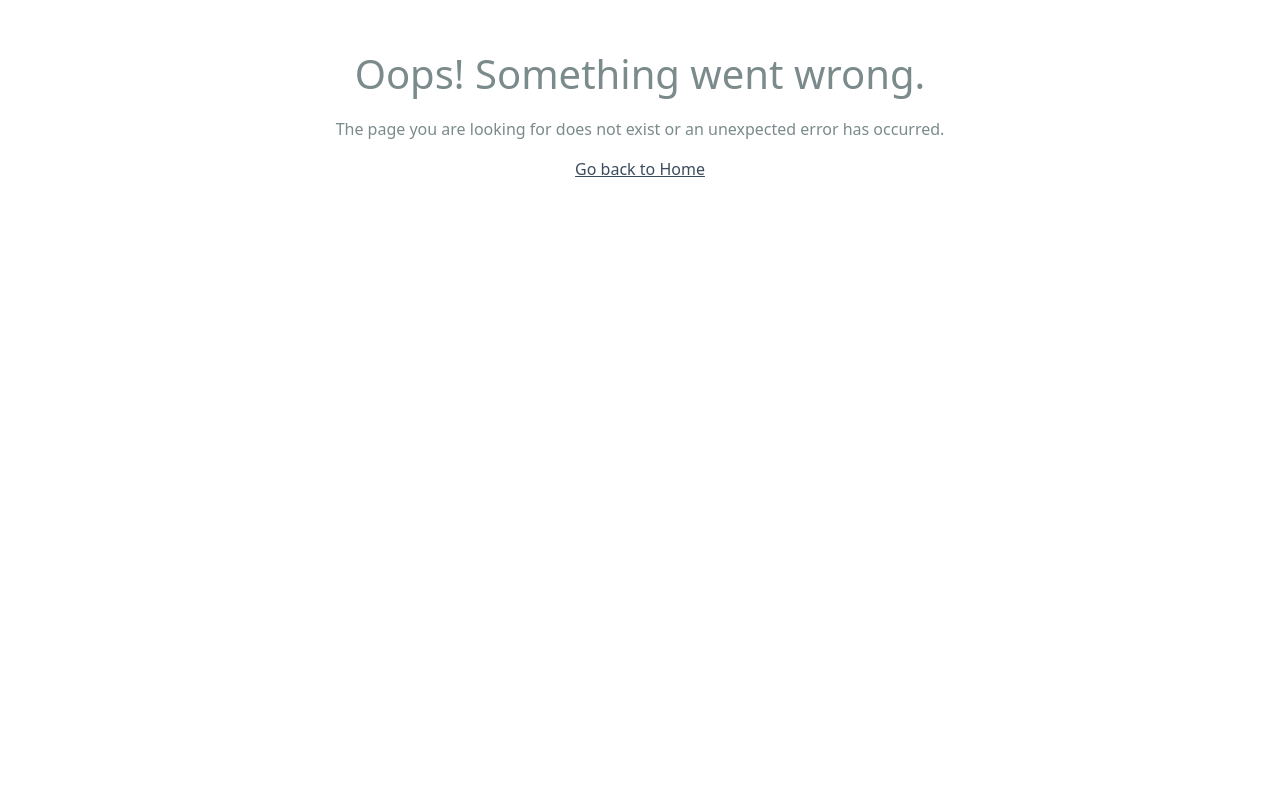
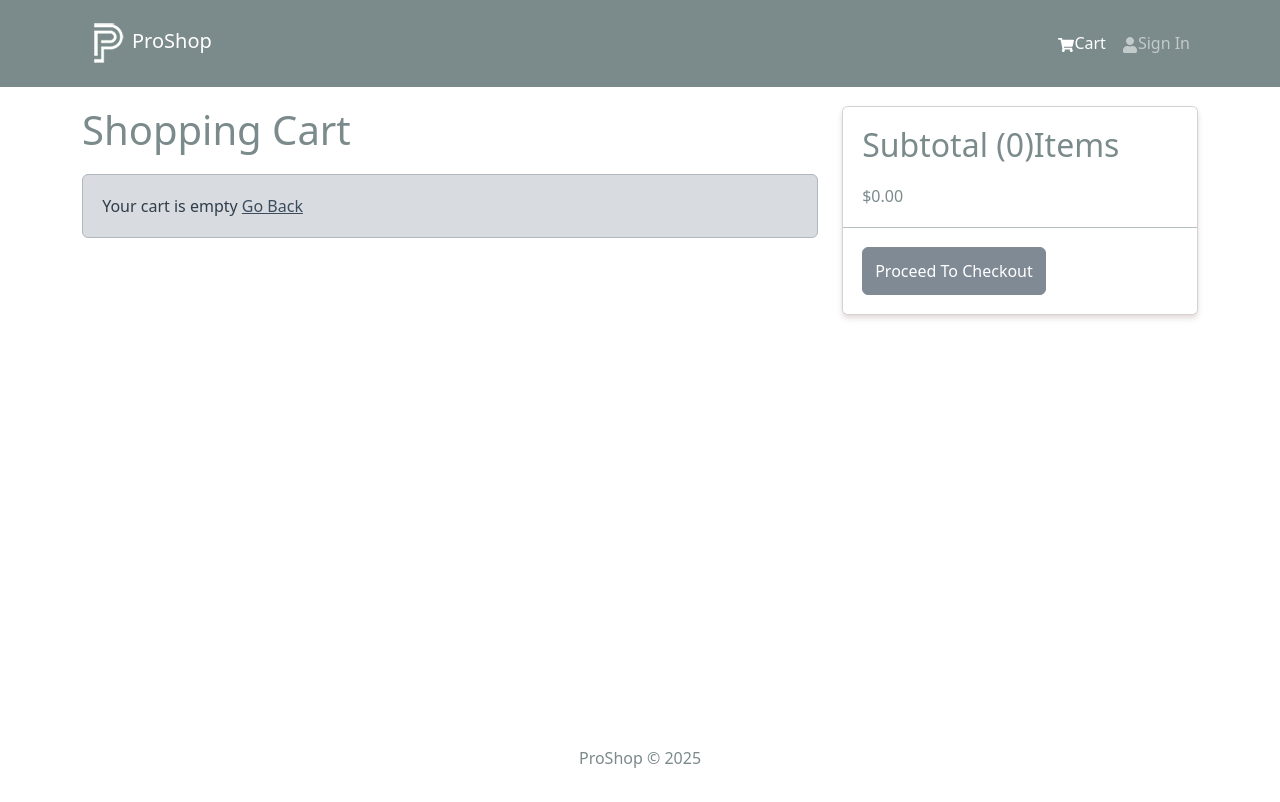
Before and after one commit to Goldy0759/proshop, a React (Create React App) app in the folder frontend/: page /cart in a window 1280 px wide. Shown: the top 802 px of the page. Built offline with nearby package versions, Linux system fonts and the light colour scheme.

Commit message:
feat: Add CartScreen component and integrate cart functionality in Header, update cart slice for item removal

```diff
--- a/frontend/src/components/Header.jsx
+++ b/frontend/src/components/Header.jsx
@@ -1,34 +1,48 @@
-import {Navbar,Nav,Container} from 'react-bootstrap';
-import {FaShoppingCart, FaUser} from 'react-icons/fa';
-import logo from '../assets/logo.png';
-import {LinkContainer} from 'react-router-bootstrap';
+import { Badge, Navbar, Nav, Container } from "react-bootstrap";
+import { FaShoppingCart, FaUser } from "react-icons/fa";
+import { LinkContainer } from "react-router-bootstrap";
+import { useSelector } from "react-redux";
+import logo from "../assets/logo.png";
 
 const Header = () => {
+  const { cartItems } = useSelector((state) => state.cart);
+
   return (
     <header>
-        <Navbar bg='dark' variant='dark' expand='md' collapseOnSelect>
+      <Navbar bg="dark" variant="dark" expand="md" collapseOnSelect>
         <Container>
-                <LinkContainer to='/'>
+          <LinkContainer to="/">
             <Navbar.Brand>
               <img src={logo} alt="ProShop" />
               ProShop
             </Navbar.Brand>
           </LinkContainer>
-                <Navbar.Toggle aria-controls='basic-navbar-nav' />
+          <Navbar.Toggle aria-controls="basic-navbar-nav" />
           <Navbar.Collapse>
-                    <Nav className='ms-auto'>
-                        <LinkContainer to='/cart'>
-                            <Nav.Link><FaShoppingCart/>Cart</Nav.Link>
+            <Nav className="ms-auto">
+              <LinkContainer to="/cart">
+                <Nav.Link>
+                  <FaShoppingCart />
+                  Cart
+                  {cartItems.length > 0 && (
+                    <Badge pill bg="success" style={{ marginLeft: "5px" }}>
+                      {cartItems.reduce((acc, item) => acc + item.qty, 0)}
+                    </Badge>
+                  )}
+                </Nav.Link>
               </LinkContainer>
-                        <LinkContainer to='/login'>
-                            <Nav.Link><FaUser/>Sign In</Nav.Link>
+              <LinkContainer to="/login">
+                <Nav.Link>
+                  <FaUser />
+                  Sign In
+                </Nav.Link>
               </LinkContainer>
             </Nav>
           </Navbar.Collapse>
         </Container>
       </Navbar>
     </header>
-  )
-}
+  );
+};
 
-export default Header
+export default Header;
--- a/frontend/src/index.js
+++ b/frontend/src/index.js
@@ -3,6 +3,7 @@
 // import 'bootstrap/dist/css/bootstrap.min.css';
 import HomeScreen from "./screens/HomeScreen";
 import ProductScreen from "./screens/ProductScreen";
+import CartScreen from "./screens/CartScreen";
 import {
   createBrowserRouter,
   RouterProvider,
@@ -22,6 +23,7 @@
     <Route path="/" element={<App />} errorElement={<ErrorPage />}>
       <Route index={true} path="/" element={<HomeScreen />} />
       <Route path="/product/:id" element={<ProductScreen />} />
+      <Route path="/cart" element={<CartScreen />} />
     </Route>
   )
 );
--- /dev/null
+++ b/frontend/src/screens/CartScreen.jsx
@@ -0,0 +1,114 @@
+import React from "react";
+import { Link, useNavigate } from "react-router-dom";
+import { useSelector, useDispatch } from "react-redux";
+import {
+  Row,
+  Col,
+  ListGroup,
+  Image,
+  Form,
+  Button,
+  Card,
+} from "react-bootstrap";
+import { FaTrash } from "react-icons/fa";
+import Message from "../components/Message";
+import { addToCart, removeFromCart } from "../slices/cartSlice";
+
+const CartScreen = () => {
+  const navigate = useNavigate();
+  const dispatch = useDispatch();
+
+  const cart = useSelector((state) => state.cart);
+  const { cartItems } = cart;
+
+  const addToCartHandler = async (product, qty) => {
+    dispatch(addToCart({ ...product, qty }));
+  };
+
+  const removeFromCartHandler = async (id) => {
+    dispatch(removeFromCart(id));
+  };
+
+  const checkoutHandler = () => {
+    navigate("/login?redirect=/shipping");
+  }
+
+  return (
+    <>
+      <Row>
+        <Col md={8}>
+          <h1 style={{ marginBottom: "20px" }}>Shopping Cart</h1>
+          {cartItems.length === 0 ? (
+            <Message>
+              Your cart is empty <Link to="/">Go Back</Link>
+            </Message>
+          ) : (
+            <ListGroup variant="flush">
+              {cartItems.map((item) => (
+                <ListGroup.Item key={item._id}>
+                  <Row>
+                    <Col md={2}>
+                      <Image src={item.image} alt={item.name} fluid rounded />
+                    </Col>
+                    <Col md={3}>
+                      <Link to={`/product/${item._id}`}>{item.name}</Link>
+                    </Col>
+                    <Col md={2}>${item.price}</Col>
+                    <Col md={2}>
+                      <Form.Control
+                        as="select"
+                        value={item.qty}
+                        onChange={(e) =>
+                          addToCartHandler(item, Number(e.target.value))
+                        }
+                      >
+                        {[...Array(item.countInStock).keys()].map((x) => (
+                          <option key={x + 1} value={x + 1}>
+                            {x + 1}
+                          </option>
+                        ))}
+                      </Form.Control>
+                    </Col>
+                    <Col md={2}>
+                      <Button type="button" variant="light" onClick={() => {removeFromCartHandler(item._id)}}>
+                        <FaTrash />
+                      </Button>
+                    </Col>
+                  </Row>
+                </ListGroup.Item>
+              ))}
+            </ListGroup>
+          )}
+        </Col>
+        <Col md={4}>
+          <Card>
+            <ListGroup variant="flush">
+              <ListGroup.Item>
+                <h2>
+                  Subtotal ({cartItems.reduce((acc, item) => acc + item.qty, 0)}
+                  )Items
+                </h2>
+                $
+                {cartItems
+                  .reduce((acc, item) => acc + item.qty * item.price, 0)
+                  .toFixed(2)}
+              </ListGroup.Item>
+              <ListGroup.Item>
+                <Button
+                  type="button"
+                  className="btn-block"
+                  disabled={cartItems.length === 0}
+                  onClick={checkoutHandler}
+                >
+                  Proceed To Checkout
+                </Button>
+              </ListGroup.Item>
+            </ListGroup>
+          </Card>
+        </Col>
+      </Row>
+    </>
+  );
+};
+
+export default CartScreen;
--- a/frontend/src/slices/cartSlice.js
+++ b/frontend/src/slices/cartSlice.js
@@ -22,9 +22,13 @@
 
       return updateCart(state);
     },
+    removeFromCart: (state, action) => {
+      state.cartItems = state.cartItems.filter((x) => x._id !== action.payload);
+      return updateCart(state);
+    },
   },
 });
 
-export const { addToCart } = cartSlice.actions;
+export const { addToCart , removeFromCart } = cartSlice.actions;
 
 export default cartSlice.reducer;
```
Lines whose indentation alone changed are shown as unchanged.
